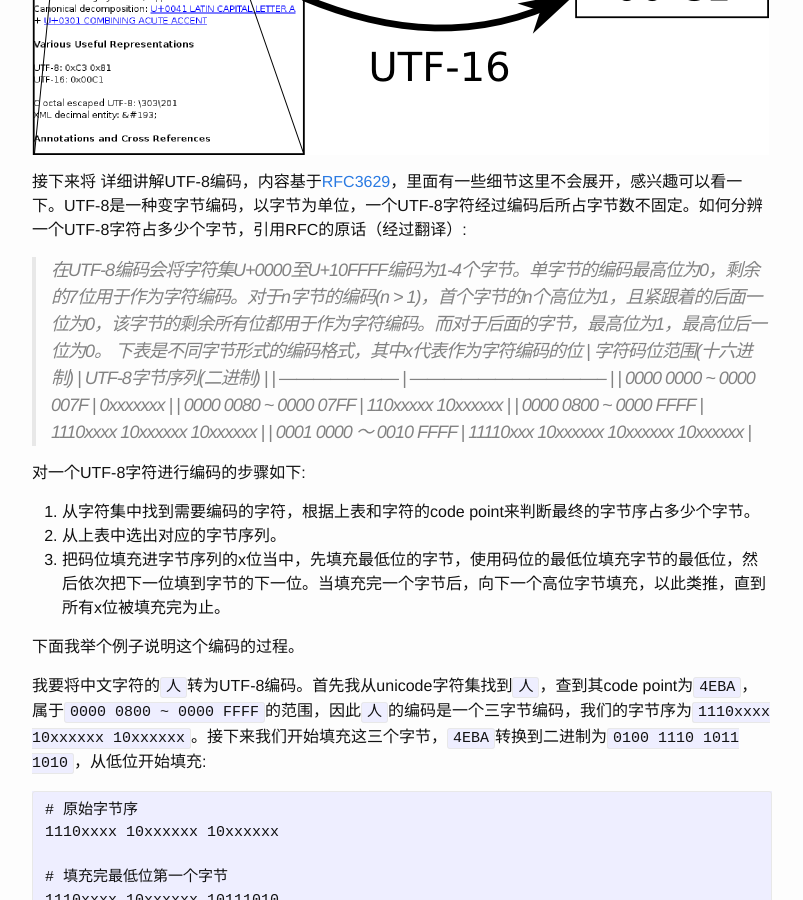
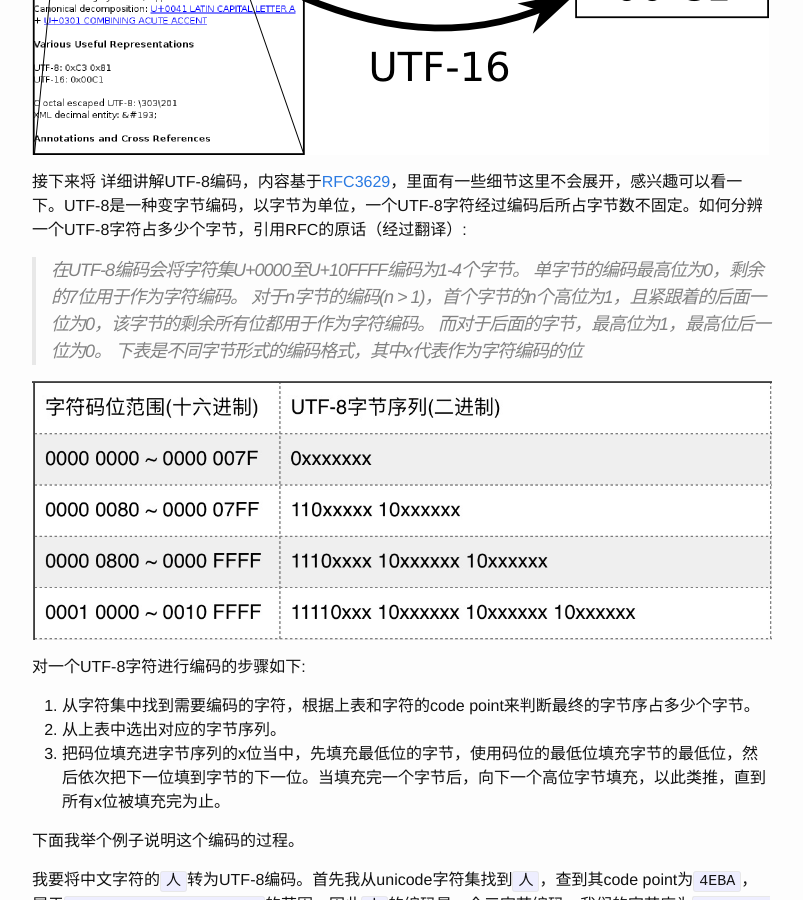
Before and after one commit to ACzero/aczero.github.io, a Jekyll site: the page built from _posts/2017-02-02-character-encoding.md, in a window 1280 px wide and 900 px high, scrolled down 2754 px. Shown: the whole window, without its empty margins (238-1041 px from the left). Built offline with Jekyll 4.4.1, drawn with Linux system fonts in a browser that asks for light colours; some of the changed text lies outside the part shown.

Commit message:
modified format

```diff
--- a/_posts/2017-02-02-character-encoding.md
+++ b/_posts/2017-02-02-character-encoding.md
@@ -66,14 +66,13 @@ ASCII是单字节编码，ASCII使用了一个字节中的7位，剩下一位为
 
 接下来将  详细讲解UTF-8编码，内容基于[RFC3629](http://www.ietf.org/rfc/rfc3629.txt)，里面有一些细节这里不会展开，感兴趣可以看一下。UTF-8是一种变字节编码，以字节为单位，一个UTF-8字符经过编码后所占字节数不固定。如何分辨一个UTF-8字符占多少个字节，引用RFC的原话（经过翻译）:
 
->在UTF-8编码会将字符集U+0000至U+10FFFF编码为1-4个字节。单字节的编码最高位为0，剩余的7位用于作为字符编码。对于n字节的编码(n > 1)，首个字节的n个高位为1，且紧跟着的后面一位为0，该字节的剩余所有位都用于作为字符编码。而对于后面的字节，最高位为1，最高位后一位为0。
+>在UTF-8编码会将字符集U+0000至U+10FFFF编码为1-4个字节。
+>单字节的编码最高位为0，剩余的7位用于作为字符编码。
+>对于n字节的编码(n > 1)，首个字节的n个高位为1，且紧跟着的后面一位为0，该字节的剩余所有位都用于作为字符编码。
+>而对于后面的字节，最高位为1，最高位后一位为0。
 >下表是不同字节形式的编码格式，其中x代表作为字符编码的位
->| 字符码位范围(十六进制)          | UTF-8字节序列(二进制)                      |
->| --------------------- | ----------------------------------- |
->| 0000 0000 ~ 0000 007F | 0xxxxxxx                            |
->| 0000 0080 ~ 0000 07FF | 110xxxxx 10xxxxxx                   |
->| 0000 0800 ~ 0000 FFFF | 1110xxxx 10xxxxxx 10xxxxxx          |
->| 0001 0000 ～ 0010 FFFF | 11110xxx 10xxxxxx 10xxxxxx 10xxxxxx |
+
+![Unicode]({{ sites }}/assets/2017-02-02/utf8.png)
 
 对一个UTF-8字符进行编码的步骤如下:
 
```
Also changed, not shown: other parts of _posts/2017-02-02-character-encoding.md (+1 -1 lines), assets/2017-02-02/utf8.png (added).
